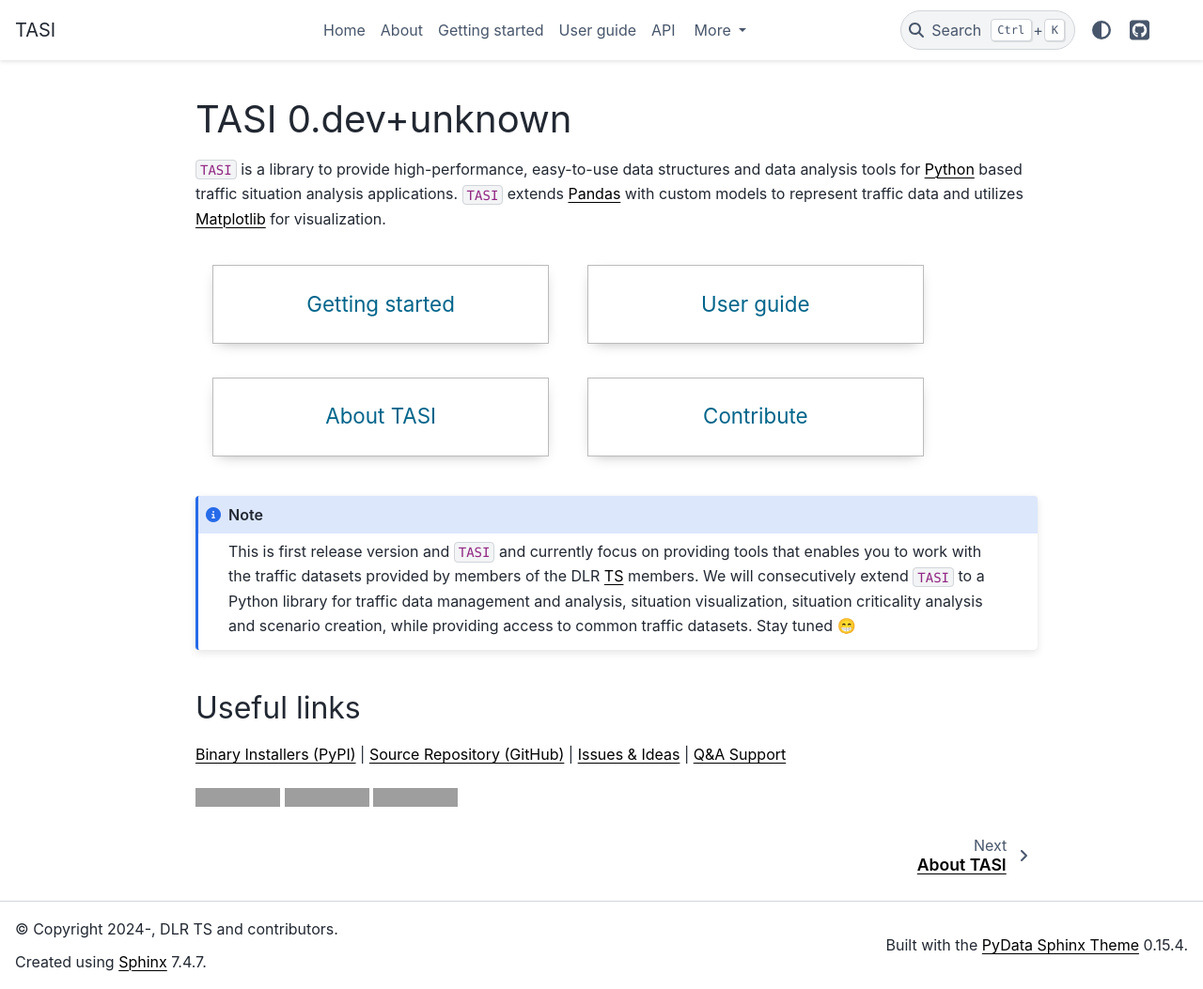
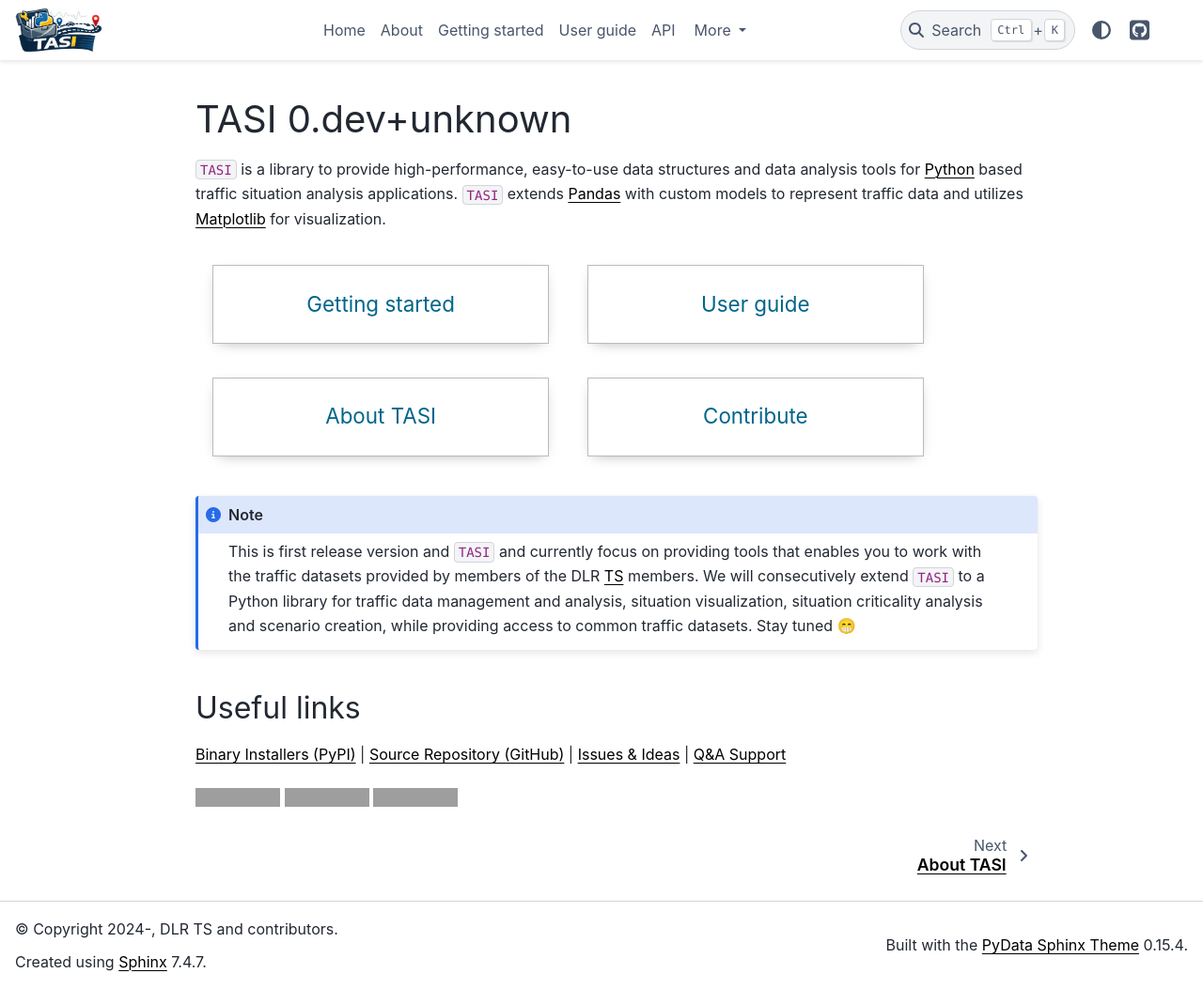
Before and after one commit to DLR-TS/TASI, a Sphinx documentation site: the page built from doc/source/index.rst, in a window 1280 px wide and 1053 px high. Shown: the whole window at 94% size. Built offline with Sphinx 7.4.7 and the PyData theme 0.15.4, drawn with Linux system fonts in a browser that asks for light colours; pages that are not in the unit, such as notebooks, are missing from menus; grey boxes are pictures that could not be loaded.

Commit message:
Add tasi logo

```diff
--- a/doc/source/conf.py
+++ b/doc/source/conf.py
@@ -1,7 +1,8 @@
 # import recommonmark
 # from recommonmark.transform import AutoStructify
 
-import sys, os
+import os
+import sys
 import warnings
 
 # -- General configuration ---------------------------------------------------
@@ -134,7 +135,7 @@ html_context = {
     "header": header,
 }
 
-html_title = project
+# html_title = project
 
 html_sidebars = {"about": [], "development/index": [], "getting_started/index": []}
 
@@ -161,9 +162,12 @@ html_static_path = ["_static"]
 # Add redirect for previously existing pages, each item is like `(from_old, to_new)`
 
 html_js_files = ["logos/DLR_black.js"]
+html_logo = "_static/logos/TASI_Logo.png"
+
 
 nbsphinx_prolog = r"""
 {% set docname = env.doc2path(env.docname, base=None) %}
+
 
 .. only:: html
 
@@ -266,6 +270,7 @@ def linkcode_resolve(domain, info):
 
 # -- Options for nbsphinx ------------------------------------------------
 import os
+
 import jinja2
 
 nbsphinx_allow_errors = False
```
Also changed, not shown: README.md (+3 -0 lines), doc/source/_static/logos/TASI_Logo.png (added).
